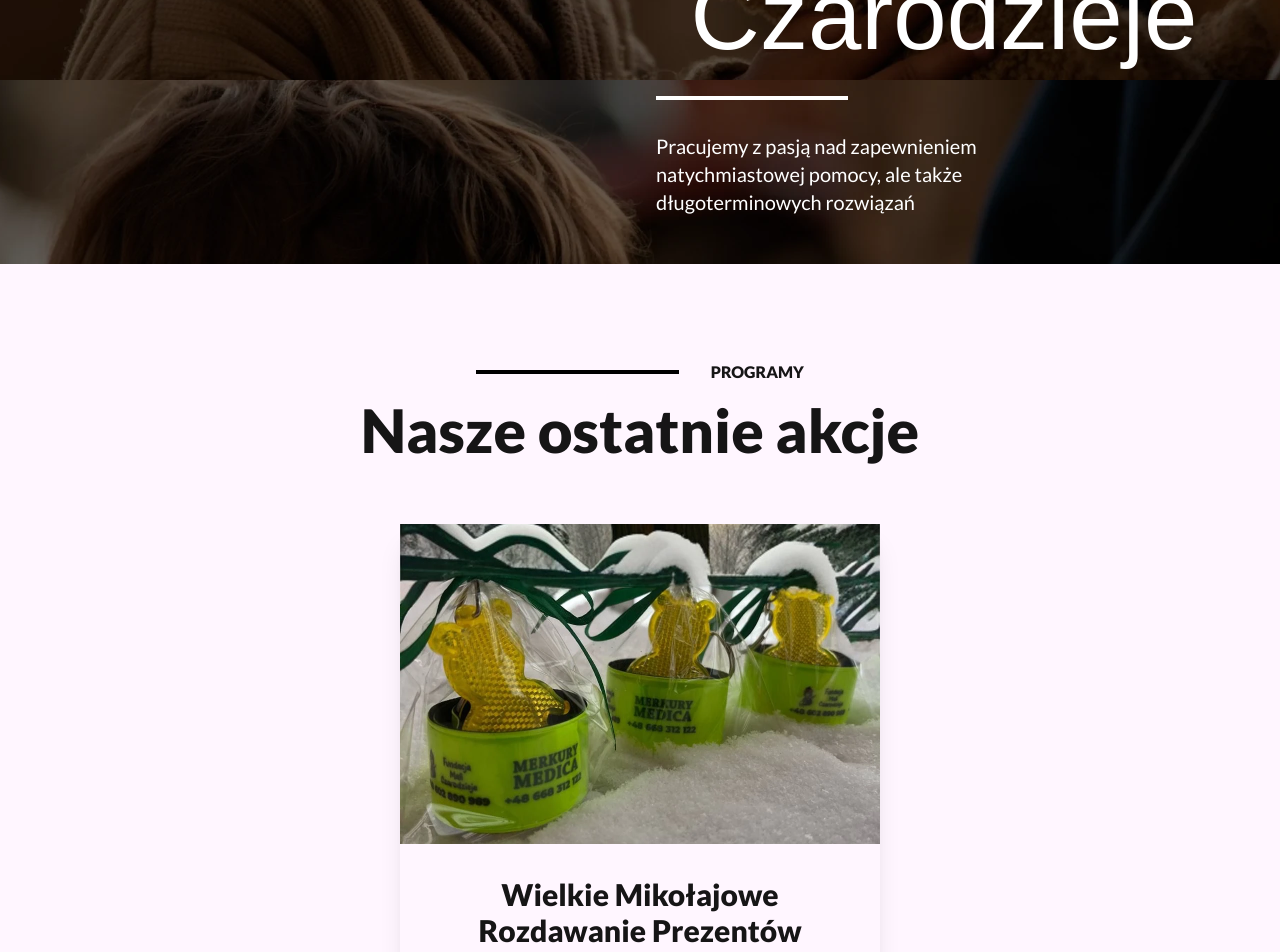
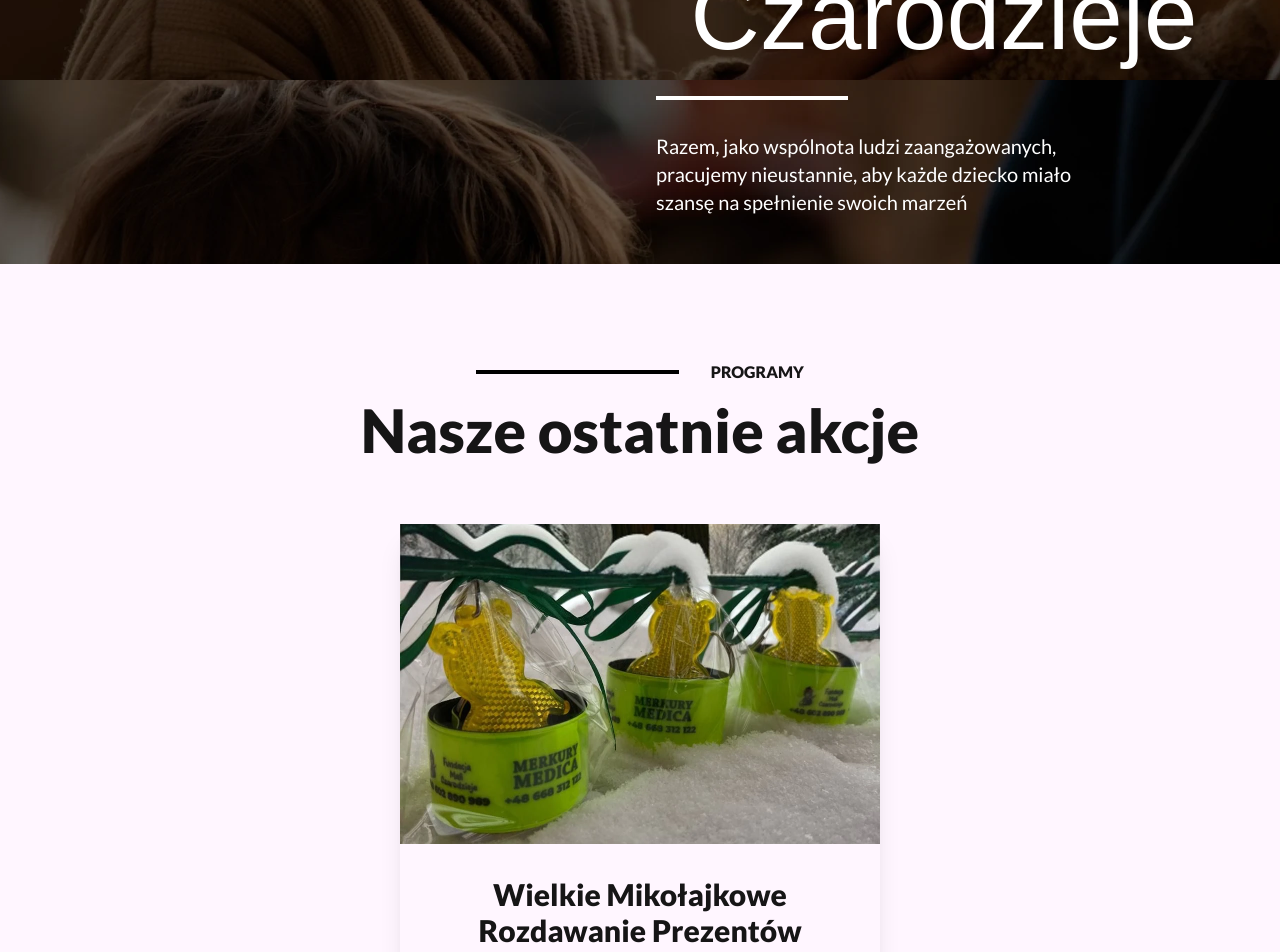
Before and after one commit to k0wal45/mali-czarodzieje, a React (Create React App) app: page / in a window 1280 px wide. Shown: the part 720-1672 px from the top of the page. Built offline with nearby package versions, Linux system fonts and the light colour scheme; the HTML template or start-up script is replaced by a standard one; a web font is replaced by a local one.

Commit message:
text fix

```diff
--- a/src/Data.js
+++ b/src/Data.js
@@ -8,8 +8,8 @@ import mikolajowe4 from './assets/img/mikolajoweRozdanie/mikolajowe4.webp'
 
 const Data = [
   {
-    title: 'Wielkie Mikołajowe Rozdawanie Prezentów',
-    link: 'wielkie-mikolajowe-rozdawanie-prezentow',
+    title: 'Wielkie Mikołajkowe Rozdawanie Prezentów',
+    link: 'wielkie-mikolajkowe-rozdawanie-prezentow',
     photo: [mikolajowe4, mikolajowe2, mikolajowe3, mikolajowe1],
     description: 'W tegoroczną magiczną porę świąteczną dzieci z naszej społeczności cieszyły się szczególnym zaskoczeniem i radością, gdy Mikołaj przyniósł im prezenty od dwóch ważnych podmiotów: Fundacji oraz fundatora Medica Przychodnia. Wspólna inicjatywa obu organizacji sprawiła, że dla najmłodszych tegoroczne święta stały się niezapomniane. Fundacja, z misją poprawy warunków życia dzieci, dostarczyła nie tylko upominki, ale także przekazała ciepło i wsparcie. Wspólnie z fundatorem Merkury, który zawsze troszczy się o zdrowie społeczności lokalnej, stworzyliśmy atmosferę, w której magia świąt przeniknęła serca najmłodszych.',
     shortDescription: 'Dzieci w tym roku z uśmiechem na twarzach przyjęły prezenty od Fundacji oraz fundatora Merkury Medica',
--- a/src/components/Hero.jsx
+++ b/src/components/Hero.jsx
@@ -18,7 +18,7 @@ const Hero = () => {
           <p className="font-gerak text-7xl lg:text-8xl text-center">Mali Czarodzieje</p>
         </div>
         <div className="w-1/3 border-2 border-white"></div>
-        <p className="text-xl lg:w-3/4">Pracujemy z pasją nad zapewnieniem natychmiastowej pomocy, ale także długoterminowych rozwiązań</p>
+        <p className="text-xl lg:w-3/4">Razem, jako wspólnota ludzi zaangażowanych, pracujemy nieustannie, aby każde dziecko miało szansę na spełnienie swoich marzeń</p>
       </div>
     </section>
   )
```
